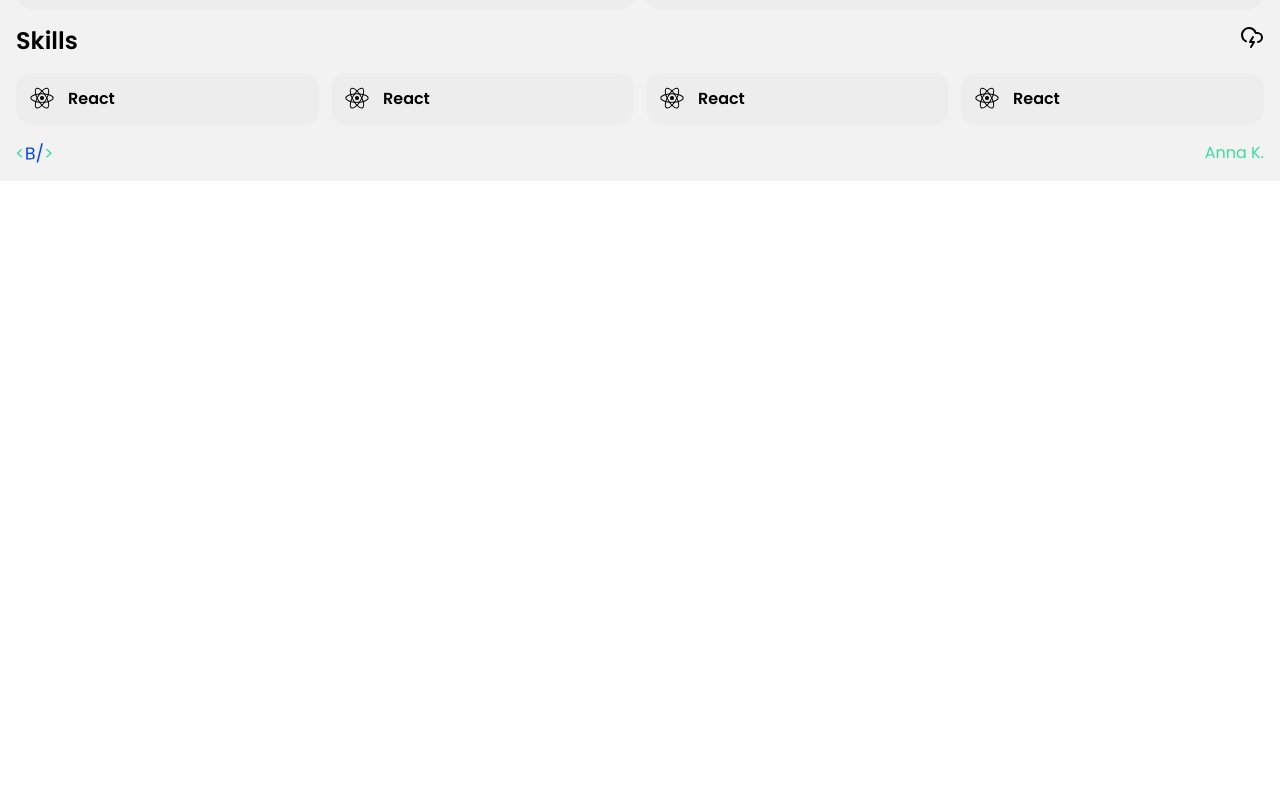
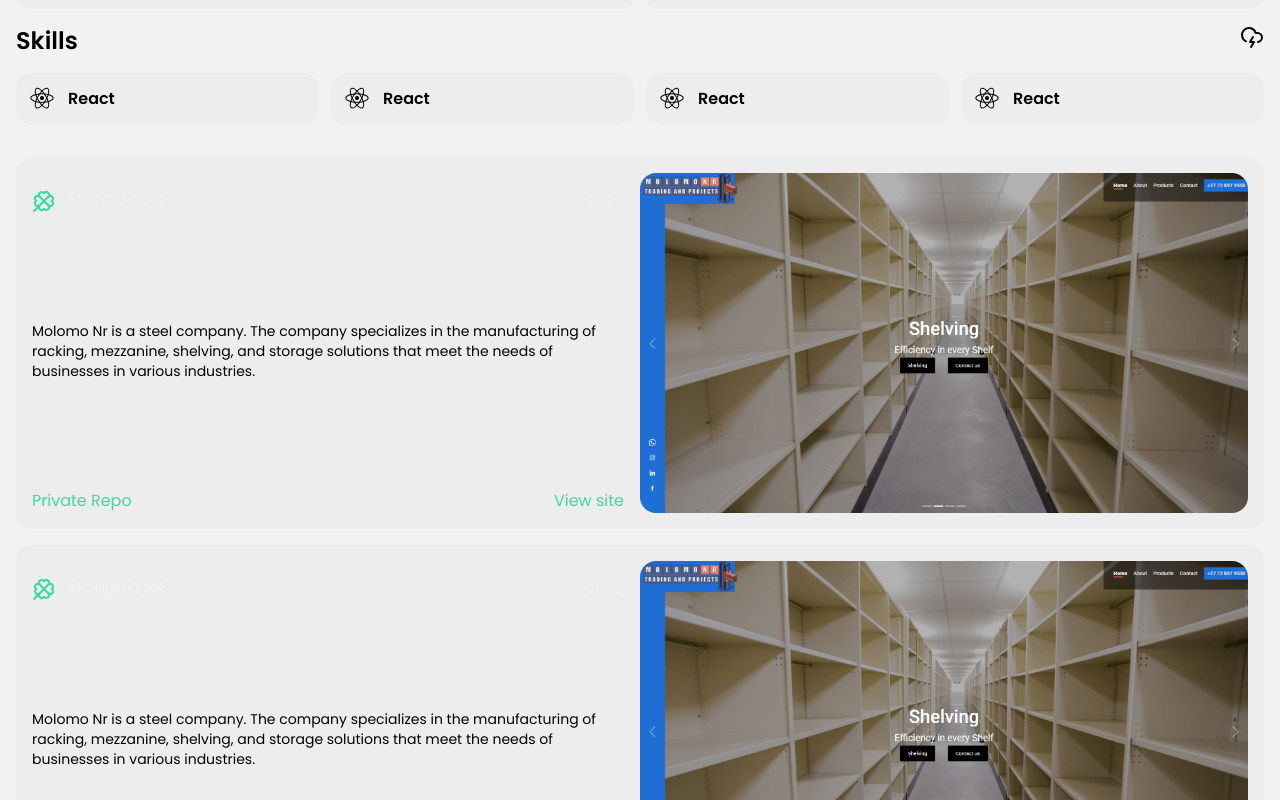
Before and after one commit to BMdluli/portfolio, a Next.js app: page / in a window 1280 px wide. Shown: the part 880-1680 px from the top of the page. Before the commit the page ends 1061 px from the top, so only its background shows below. Built offline with nearby package versions, Linux system fonts and the light colour scheme.

Commit message:
add: projects

```diff
--- a/app/(root)/page.tsx
+++ b/app/(root)/page.tsx
@@ -2,15 +2,17 @@ import Experience from "@/components/experience";
 import Footer from "@/components/footer";
 import Hero from "@/components/hero";
 import Navbar from "@/components/navbar";
+import Projects from "@/components/projects";
 import Skills from "@/components/skills";
 
 export default function Home() {
   return (
-    <main className="bg-white dark:bg-black h-full p-4" id="#home">
+    <main className="h-full p-4 max-w-[1440px] md:mx-auto" id="#home">
       <Navbar />
       <Hero />
       <Experience />
       <Skills />
+      <Projects />
       <Footer />
     </main>
   );
--- a/app/globals.css
+++ b/app/globals.css
@@ -7,3 +7,7 @@ body,
 :root {
   height: 100%;
 } */
+
+body {
+  @apply bg-white dark:bg-black;
+}
--- /dev/null
+++ b/components/project-card.tsx
@@ -0,0 +1,43 @@
+import Image from "next/image";
+import Link from "next/link";
+import { Clover } from "lucide-react";
+
+const ProjectCard = () => {
+  return (
+    <div className="bg-light-gray dark:bg-dark-gray p-4 rounded-2xl md:flex md:flex-row-reverse gap-4">
+      <Image
+        className="w-full rounded-2xl md:w-1/2"
+        src="/molomonr.png"
+        alt="Molomonr"
+        width={1920}
+        height={1080}
+      />
+
+      <div className="md:flex md:flex-col md:w-1/2 md:justify-between">
+        <div className="flex justify-between mt-4">
+          <div className="text-white flex items-center gap-3">
+            <Clover className="text-secondary" />
+            <h3>MOLOMO NR</h3>
+          </div>
+
+          <p className="dark: text-white">2022</p>
+        </div>
+
+        <p className=" dark:text-light-gray mt-4 text-sm">
+          Molomo Nr is a steel company. The company specializes in the
+          manufacturing of racking, mezzanine, shelving, and storage solutions
+          that meet the needs of businesses in various industries.
+        </p>
+
+        <div className="text-secondary flex justify-between mt-4 md:items-end">
+          <Link href="/" className="cursor-not-allowed">
+            Private Repo
+          </Link>
+          <Link href="https:molomonr.co.za">View site</Link>
+        </div>
+      </div>
+    </div>
+  );
+};
+
+export default ProjectCard;
--- /dev/null
+++ b/components/projects.tsx
@@ -0,0 +1,21 @@
+import { Clover } from "lucide-react";
+import React from "react";
+import ProjectCard from "./project-card";
+
+const Projects = () => {
+  return (
+    <div>
+      <div className="flex items-center gap-3 text-white">
+        <Clover />
+        <h2 className=" text-2xl font-semibold">Projects</h2>
+      </div>
+
+      <div className="space-y-4">
+        <ProjectCard />
+        <ProjectCard />
+      </div>
+    </div>
+  );
+};
+
+export default Projects;
--- a/components/skills.tsx
+++ b/components/skills.tsx
@@ -9,7 +9,7 @@ const Skills = () => {
         <CloudLightning />
       </div>
 
-      <div className="grid grid-cols-2 gap-3 md:grid-cols-4 mt-4">
+      <div className="grid grid-cols-2 gap-3 md:grid-cols-4 mt-4 dark:text-white">
         <SkillCard />
         <SkillCard />
         <SkillCard />
```
Also changed, not shown: public/molomonr.png (added).
